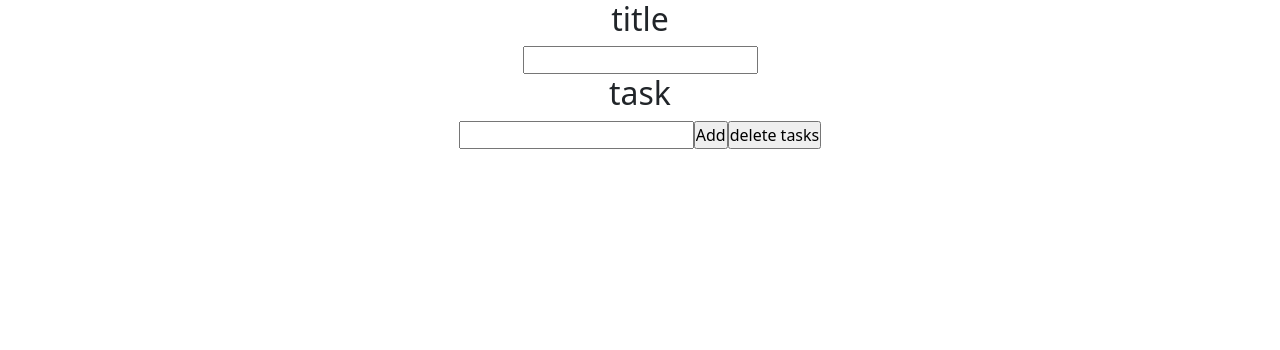
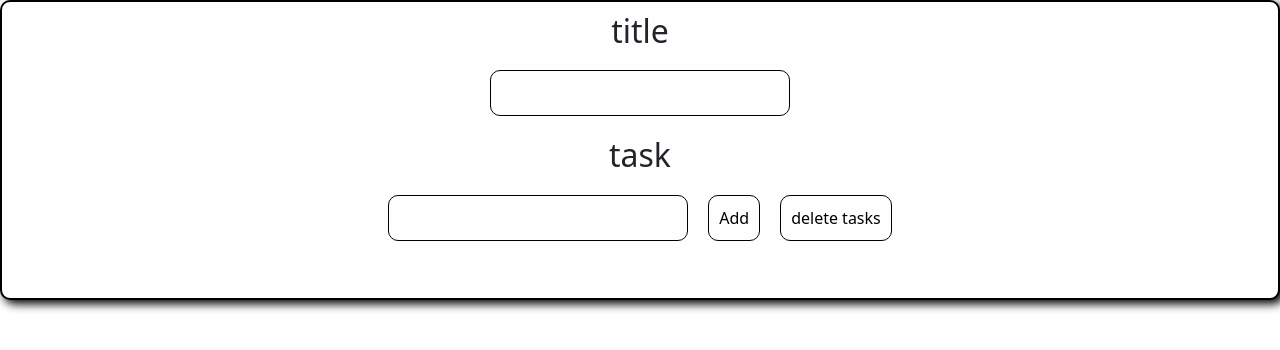
Before and after one commit to AdenLord/ToDoApp-V3, a React (Create React App) app: page / in a window 1280 px wide. Shown: the top 350 px of the page. Built offline with nearby package versions, Linux system fonts and the light colour scheme.

Commit message:
stle added

```diff
--- a/src/App.css
+++ /dev/null
@@ -1,9 +0,0 @@
-.App {
-  text-align: center;
-}
-
-@media (prefers-reduced-motion: no-preference) {
-  .App-logo {
-    animation: App-logo-spin infinite 20s linear;
-  }
-}
--- a/src/App.js
+++ b/src/App.js
@@ -1,4 +1,3 @@
-import './App.css';
 import Home from './cmp/Home';
 import { $ } from 'react-jquery-plugin'
 
--- a/src/cmp/Form.jsx
+++ b/src/cmp/Form.jsx
@@ -3,12 +3,19 @@ import shortid from 'shortid';
 const Form = ({ tasks, setTasks,inputTitle, setInputTitle, inputText, setInputText }) => {
 
     const addTaskHandler = (e) => {
+        let titleValue =document.querySelector('#input-title');
+        let textValue =document.querySelector('#input-text');
+
+        if( titleValue.value == "" || textValue.value == "" ){
+            alert('error!!')
+        }else{
             e.preventDefault();
             setTasks([
                 ...tasks,{ id :shortid.generate() ,title : inputTitle , text : inputText }
             ])
             setInputText("");
             setInputTitle("");
+        }
     }
 
     const deleteHandler = () =>{
@@ -27,15 +34,15 @@ const Form = ({ tasks, setTasks,inputTitle, setInputTitle, inputText, setInputTe
     }
 
     return (
-    <div>
+    <div id='form'>
         <h2>title</h2>
-        <input onChange={inputTitleHandler} value={inputTitle} type="text" />
+        <input id='input-title' onChange={inputTitleHandler} value={inputTitle} type="text" />
 
         <h2>task</h2>
-        <input onChange={inputTextHandler} value={inputText} type="text" />
+        <input id='input-text' onChange={inputTextHandler} value={inputText} type="text" />
 
-        <input onClick={ addTaskHandler } id="AddBtn" type="button" value="Add" />
-        <input onClick={ deleteHandler } type="button" value="delete tasks" />
+        <input className='mybtn' onClick={ addTaskHandler } id="AddBtn" type="button" value="Add" />
+        <input className='mybtn' onClick={ deleteHandler } type="button" value="delete tasks" />
     </div>
      );
 }
--- a/src/cmp/Task.jsx
+++ b/src/cmp/Task.jsx
@@ -21,8 +21,8 @@ const Task = ({text, title}) => {
         <div done={doneTask ? 'false' : 'true'} onClick={()=> setSelect(!select)}  className={select ? "task" : " select task"}>
             <h5 >{title}</h5>
             <p>{text}</p>
-            <input className='taskDeleteBtn' type="button" value="delete" />
-            <input onClick={ doneTaskHandler } className='taskDoneBtn' type="button" value="done" />
+            <input className='mybtn taskDeleteBtn' type="button" value="delete" />
+            <input onClick={ doneTaskHandler } className='mybtn taskDoneBtn' type="button" value="done" />
         </div>
      );
 }
--- a/src/index.css
+++ b/src/index.css
@@ -17,11 +17,54 @@ code {
     monospace;
 }
 
+#form{
+  height: 300px;
+  background: #fefefe;
+  border: 2px #000000 solid;
+  border-radius: 10px;
+  text-align: center;
+  box-shadow: 4px 4px 10px  #000000;
+}
+
+#form *{
+  margin: 10px;
+}
+
+#form >input[type=text]{
+  width: 300px;
+  background: #fefefe;
+  border: 1px #000000 solid;
+  border-radius: 10px;
+  padding: 10px;
+}
+
+.mybtn{
+  background: #fefefe;
+  border: 1px #000000 solid;
+  border-radius: 10px;
+  padding: 10px;
+  text-align: center;
+  transition: padding 0.5s;
+}
+
+.mybtn:hover{
+  padding: 12px;
+}
+
+#taskBox{
+  text-align: center;
+  margin: 30px;
+}
+
 .task{
-  width: 400px;
-  min-height: 100px;
-  background: #978b8b;
+  width: 500px;
+  height: 180px;
+  background: #fefefe;
+  border: 2px #000000 solid;
+  border-radius: 10px;
+  padding: 12px;
   cursor: pointer;
+  overflow:scroll;
 }
 
 .select{
--- a/src/index.js
+++ b/src/index.js
@@ -4,7 +4,6 @@ import './index.css';
 import App from './App';
 import reportWebVitals from './reportWebVitals';
 import 'bootstrap/dist/css/bootstrap.min.css';
-import { $ } from 'react-jquery-plugin'
 
 const root = ReactDOM.createRoot(document.getElementById('root'));
 root.render(
```
Lines whose indentation alone changed are shown as unchanged.
